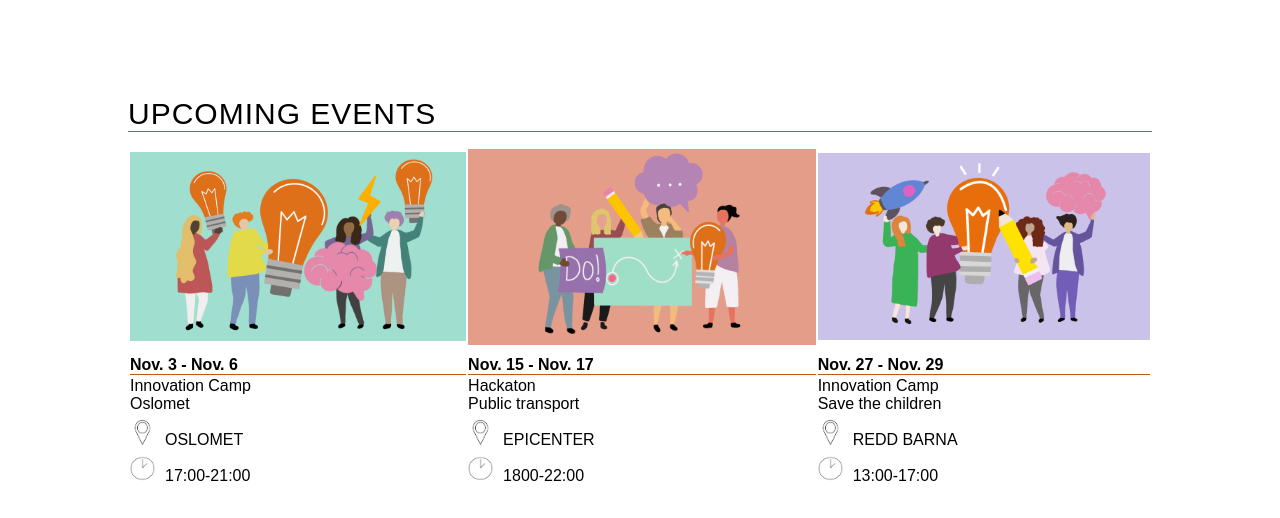
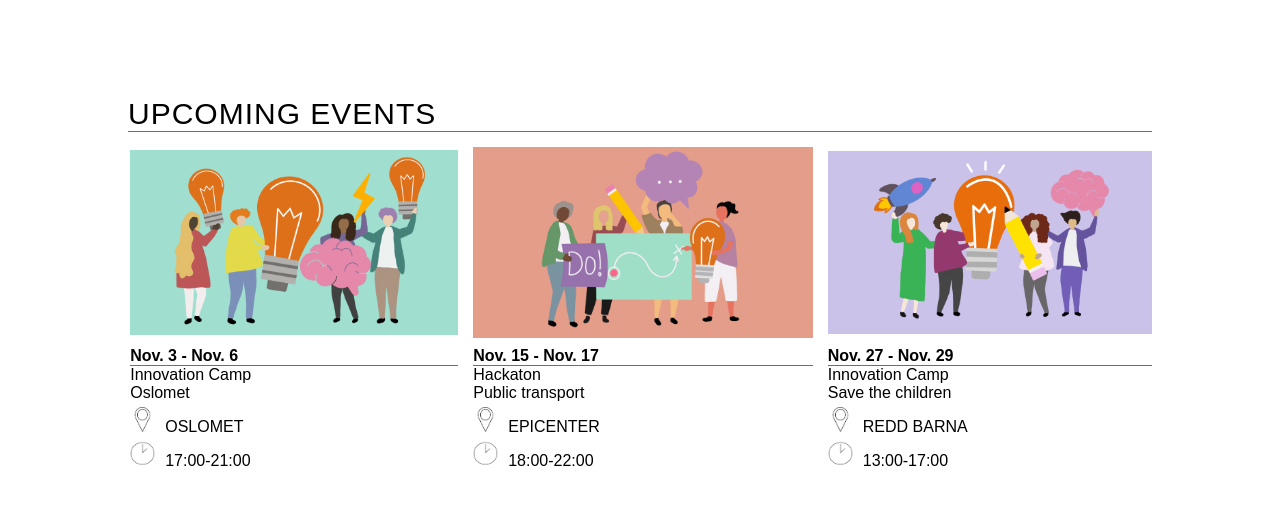
Before and after one commit to superfred009/Make-it-responsive-oblig, a plain HTML site: page index.html in a window 1280 px wide. Shown: the part 1452-1970 px from the top of the page. Drawn offline with Linux system fonts and the light colour scheme.

Commit message:
fixed space between events

```diff
--- a/index.html
+++ b/index.html
@@ -92,7 +92,7 @@
                 </tr>
                 <tr>
                     <td class="icontext"><img class="eventicon" src="img/tid.png" alt="tid">17:00-21:00</td>
-                    <td class="icontext"><img class="eventicon" src="img/tid.png" alt="tid">1800-22:00</td>
+                    <td class="icontext"><img class="eventicon" src="img/tid.png" alt="tid">18:00-22:00</td>
                     <td class="icontext"><img class="eventicon" src="img/tid.png" alt="tid">13:00-17:00</td>
                 </tr>
             </table>
--- a/stylesheet.css
+++ b/stylesheet.css
@@ -132,7 +132,7 @@ h3 {
     font-weight: 400;
 }
 .events {
-    margin-left: 10%;
+    margin-left: 9%;
     margin-right: 10%;
     margin-top: 10px;
     margin-bottom: 50px;
@@ -150,6 +150,14 @@ h3 {
     max-width: 35px;
     padding-right: 10px;
     padding-top: 5px;
+}
+
+table {
+    border-collapse: collapse;
+}
+
+table td {
+    border-left: 15px solid white;
 }
 
 footer p {
```
